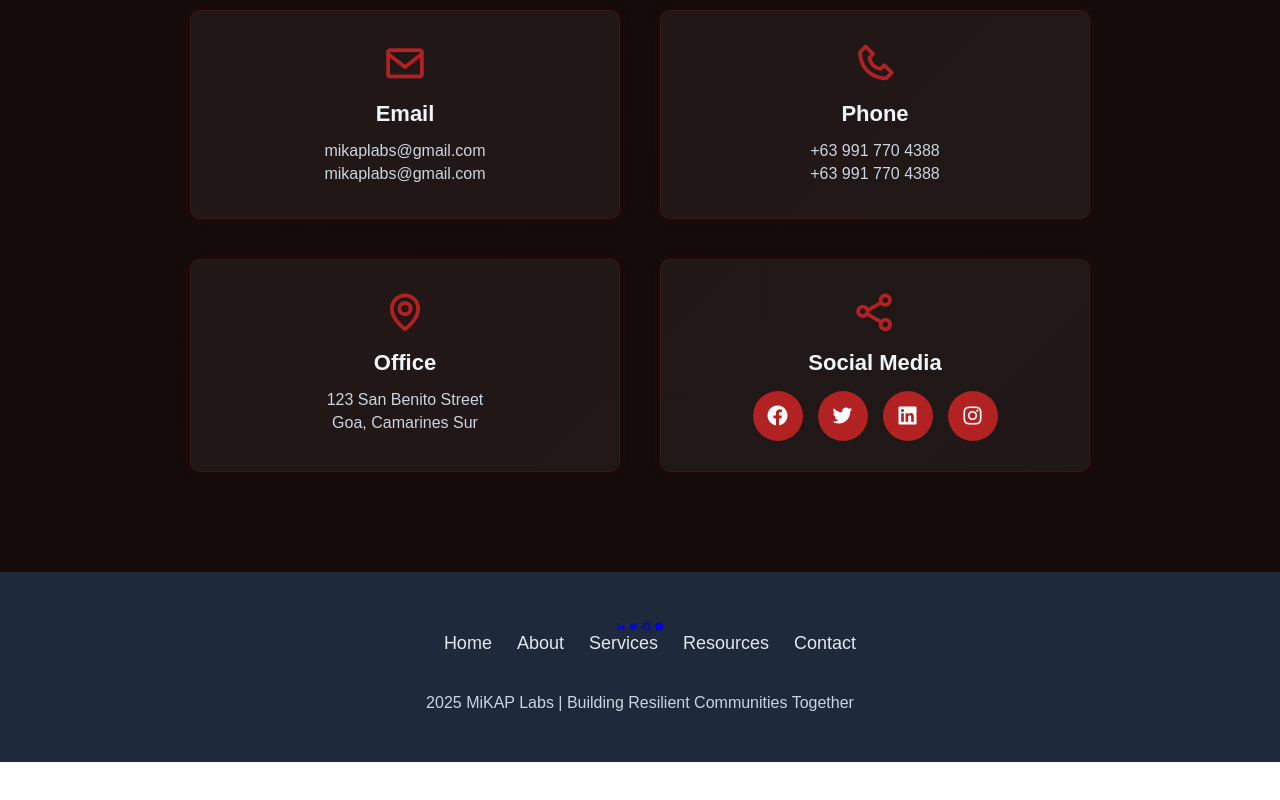
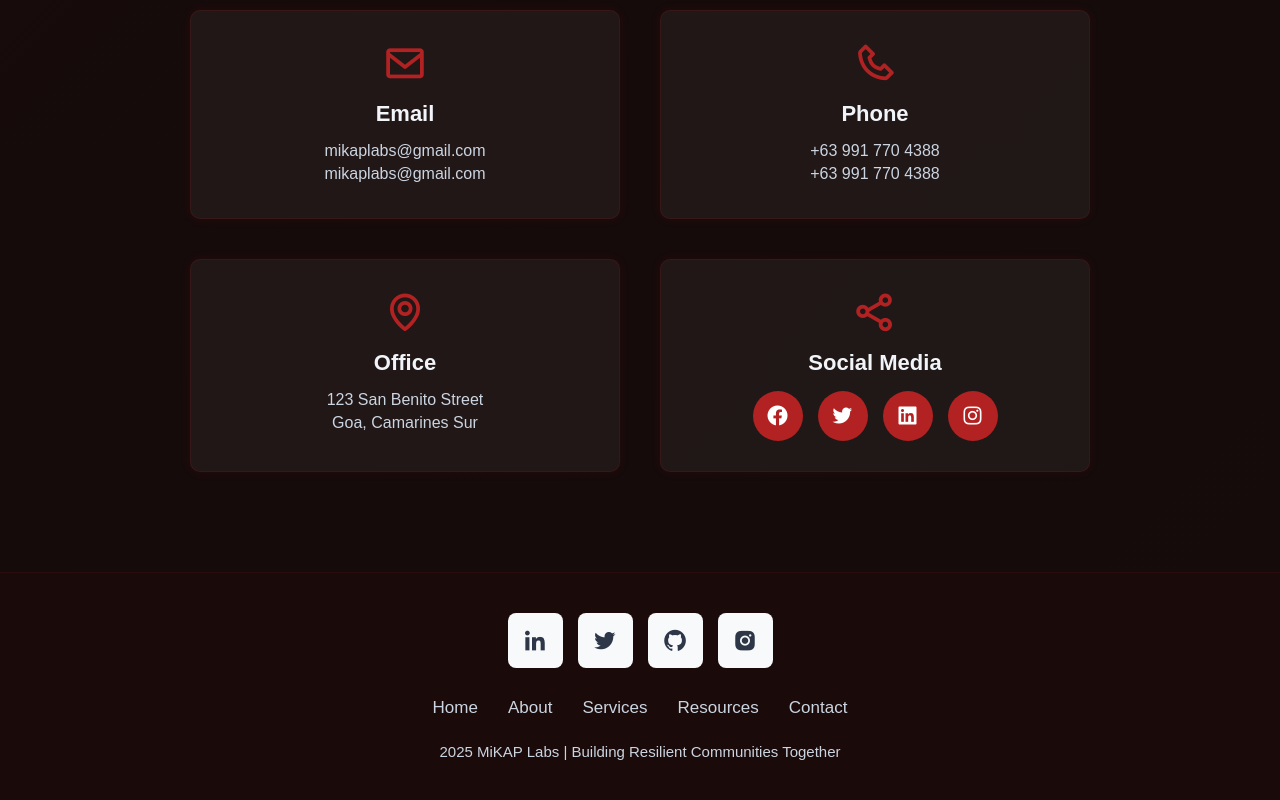
Before and after one commit to arlanpetezacss11-svg/MiKAPLabs, a plain HTML site: page MiKAP-Labs V1/MiKAP-Labs/index.html in a window 1280 px wide. Shown: the part 6715-7515 px from the top of the page. Before the commit the page ends 7477 px from the top, so only its background shows below. Drawn offline with nearby package versions, Linux system fonts and the light colour scheme.

Commit message:
Refactor footer styles: update layout, social icons, and add background glow effect

```diff
--- a/MiKAP-Labs V1/MiKAP-Labs/style.css
+++ b/MiKAP-Labs V1/MiKAP-Labs/style.css
@@ -574,35 +574,93 @@ section { padding: 10rem 8%; }
 }
 
 
-.footer{
-  background-color: #1e293b;
-  padding: 50px 0;
+/* === FOOTER === */
+.footer {
+  text-align: center;
+  padding: 4rem 2rem;
+  background: #1a0a0a;
+  border-top: 1px solid rgba(178,34,34,0.1);
 }
 
-.footer .social-icons{
-  text-align: center;
+.footer .social-icons {
+  display: flex;
+  justify-content: center;
+  gap: 1.5rem;
+  margin-bottom: 3rem;
 }
-.footer ul{
-  text-align: center;
-  font-size: 1.8rem;
+
+.footer .social-icons a {
+  display: flex;
+  align-items: center;
+  justify-content: center;
+  width: 55px;
+  height: 55px;
+  background: #f8f9fa;
+  border-radius: 0.8rem;
+  transition: all 0.3s ease;
 }
-.footer ul li{
-  display: inline-block;
-  margin-left: 20px;
+
+.footer .social-icons a i {
+  font-size: 2.6rem;
+  color: #2d3748;
 }
-.footer ul li a{
-  color: #e2e8f0;
-  border-bottom: 3px solid transparent;
-  transition: 0.3s ease-in-out;
+
+.footer .social-icons a:hover {
+  transform: translateY(-5px);
+  box-shadow: 0 8px 20px rgba(248, 249, 250, 0.3);
 }
-.footer ul li a:hover{
-  border-bottom: 3px solid var(--main-color);
+
+.footer .list {
+  display: flex;
+  justify-content: center;
+  align-items: center;
+  flex-wrap: wrap;
+  gap: 3rem;
+  list-style: none;
+  margin-bottom: 2.5rem;
 }
-.footer .copyright{
-  text-align: center;
-  margin-top: 40px;
-  font-size: 16px;
-  color: #cbd5e1;
+
+.footer .list li a {
+  font-size: 1.7rem;
+  color: var(--text-secondary);
+  transition: 0.3s;
+  font-weight: 400;
+}
+
+.footer .list li a:hover {
+  color: var(--accent-color);
+}
+
+.footer .copyright {
+  font-size: 1.5rem;
+  color: var(--text-secondary);
+  margin: 0;
+}
+
+/* === BACKGROUND GLOW === */
+.bg-glow {
+  position: fixed;
+  top: 0; left: 0;
+  width: 100%; height: 100%;
+  background: radial-gradient(circle at 20% 20%, rgba(178,34,34,0.08), transparent 70%);
+  pointer-events: none;
+  z-index: -1;
+}
+
+/* === RESPONSIVE === */
+@media (max-width: 900px) {
+  html { font-size: 55%; }
+  .navbar { display: none; }
+}
+
+@media (max-width: 600px) {
+  .footer .list {
+    gap: 2rem;
+  }
+
+  .footer .list li a {
+    font-size: 1.5rem;
+  }
 }
 
 @media(max-width:1285px){
```
